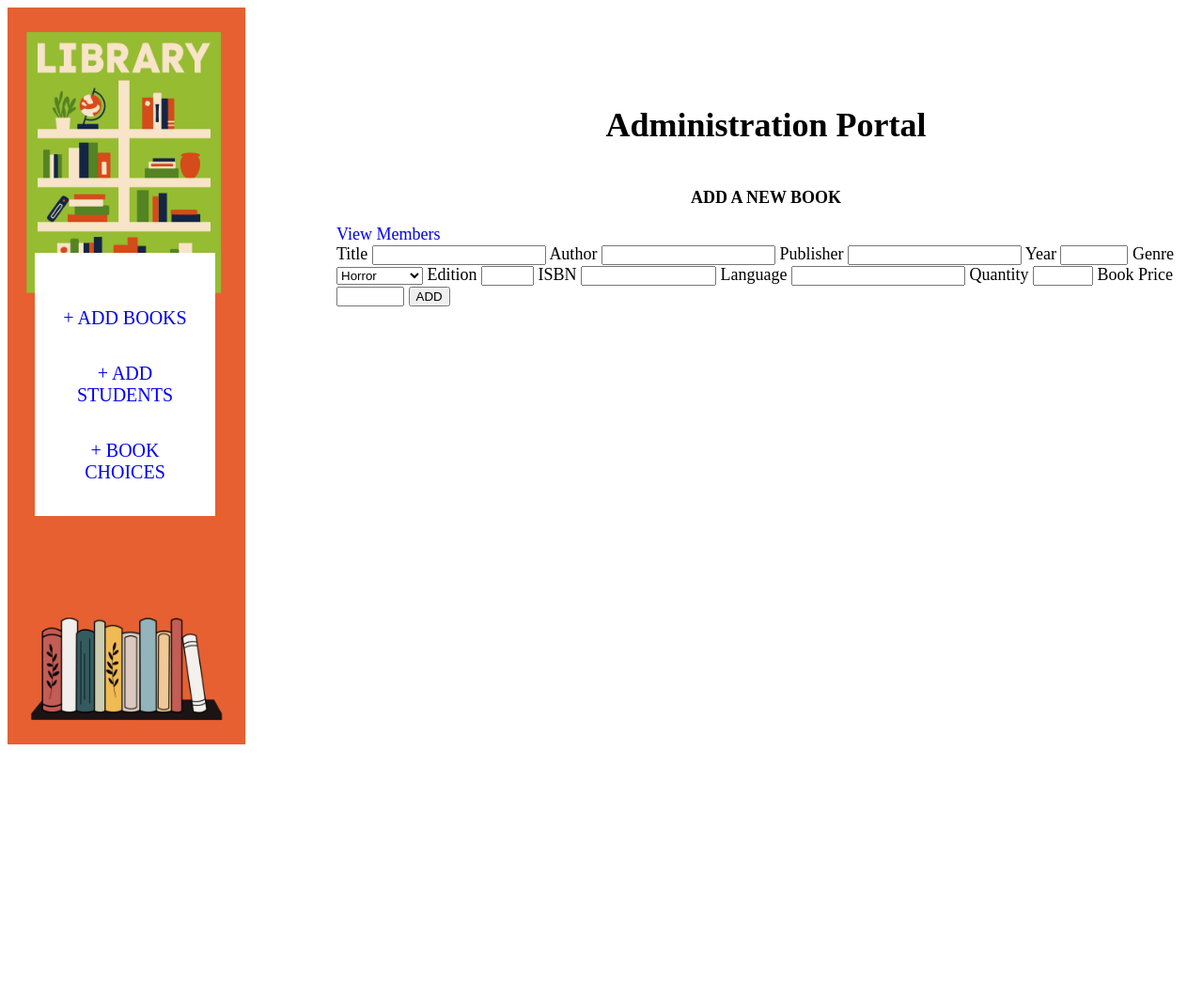
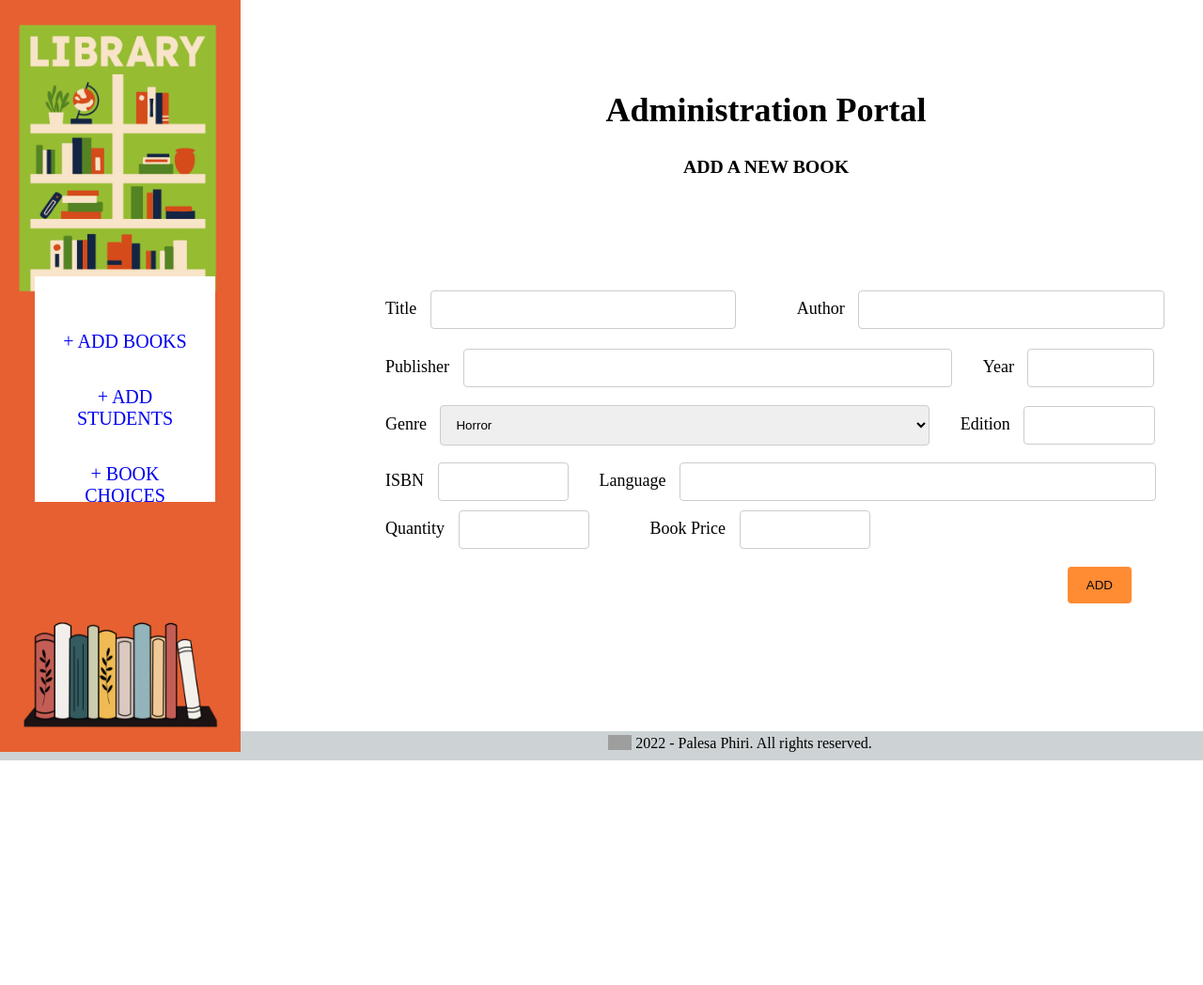
Before and after one commit to Palesa-Joy-Phiri/Library_Authentication_App, a PHP site: page /html/admin.html in a window 1280 px wide. Shown: the whole page at 94% size. After the commit the page ends 809 px from the top, so only its background shows below. Run offline with PHP 8.4, Linux system fonts and the light colour scheme; grey boxes are pictures that could not be loaded.

Commit message:
correction to files in app

```diff
--- a/css/admin.css
+++ b/css/admin.css
@@ -1,4 +1,13 @@
 /* Css for the standard page layout*/
+* {
+    box-sizing: border-box;
+    margin: 0;
+    padding: 0;
+}
+
+form {
+  height: 0%;
+}
 
 img{
   height: 100%;
@@ -15,14 +24,20 @@ a:hover {
   color: black;
 }
 
-h1{
+h1 {
   text-align: center;
+  margin-bottom: -2%;
+}
+
+h2 {
+  text-align: center;
+  font-size: 110%;
 }
 
 .sidebar {
   height: 30%;
   width: 15%;
-    margin-top: 21%;
+  margin-top: 23%;
   position: absolute;
   left: 37;
   top: 0;
@@ -45,6 +60,104 @@ h1{
 
 }
 
+/* Admin Form*/
+
+input[type=text], select, textarea {
+  width: 35%;
+  padding: 12px;
+  border: 1px solid #ccc;
+  border-radius: 4px;
+  margin-left: 10px;
+
+}
+
+.equal {
+  margin-bottom: 10px;
+  margin-top: 120px;
+}
+
+label {
+  margin-left: 60px;
+  display: inline-block;
+ }
+
+.title {
+  margin-bottom: 20px;
+  margin-top: 20px;
+}
+
+#publisher, #genre, #language {
+  width: 56%;
+}
+
+#year {
+  width: 14.5%;
+  padding: 12px;
+  border: 1px solid #ccc;
+  border-radius: 4px;
+  margin-left: 10px;
+}
+
+#edition {
+  width: 15%;
+  padding: 12px;
+  border: 1px solid #ccc;
+  border-radius: 4px;
+  margin-left: 10px;
+}
+
+#language {
+    width: 54.5%;
+
+  }
+
+#isbn, #book_price, #quantity {
+  width: 15%;
+  padding: 12px;
+  border: 1px solid #ccc;
+  border-radius: 4px;
+  margin-left: 10px;
+  margin-top: 10px;
+}
+
+.move {
+  margin-left: 3%;
+}
+
+input[type=submit] {
+  background-color: #ff8b32;
+  color: rgb(6, 6, 6);
+  padding: 12px 20px;
+  border: none;
+  border-radius: 4px;
+  cursor: pointer;
+  margin-left: 84.5%;
+  margin-top: 2%;
+}
+
+footer {
+  text-align: center;
+  text-shadow: 180ch;
+  margin-top: -7.2%;
+  background-color: rgba(201, 208, 210, 0.917);
+  padding-bottom: 0.7%;
+  padding-top: 4px;
+
+}
+
+
+.reserved {
+  margin-left: 25%;
+}
+
+.pic {
+  width: 2%;
+  height: 2%;
+  margin-left: 23%;
+  margin-bottom: -0.2%;
+
+}
+
 /* Css add new books*/
 
 #content {
--- a/html/admin.html
+++ b/html/admin.html
@@ -47,32 +47,31 @@
         <div id="content">
 
 
-            <form action="member_added.php" method="post">
+            <form action="book_choices.html" method="post">
 
-                <div id="header">
+                <h2 id="header">
                     ADD A NEW BOOK
-                </div>
+                </h2>
 
-                <div id="btn_add">
-                    <a href="#">View Members</a>
-                </div>
-
+                <div class="equal">
                     <label for="name"> Title </label>
                     <input type="text" id="title" name="title" maxlength="80">
 
                     <label for="name"> Author </label>
                     <input type="text" id="author" name="author" maxlength="80">
+                </div>
 
+                <div>
+                    <label class="title" for="name"> Publisher </label>
+                    <input class="ent" type="text" id="publisher" name="publisher" maxlength="80">
 
-                <label for="name"> Publisher </label>
-                <input type="text" id="publisher" name="publisher" maxlength="80">
+                    <label class="move" for="name"> Year </label>
+                    <input type="number" id="year" name="year" min="1901" max="2155">
+                </div>
 
-
-                <label for="name"> Year </label>
-                <input type="number" id="year" name="year" min="1901" max="2155">
-
-                <label for="name">Genre</label>
-                <select name="genre" id="genre">
+                <div>
+                    <label class="title" for="name">Genre</label>
+                    <select class="ent" name="genre" id="genre">
 
                         <option value="Horror"> Horror </option>
                         <option value="Thriller"> Thriller </option>
@@ -87,30 +86,39 @@
 
                     </select>
 
-                <label for="name"> Edition</label>
+                    <label class="move" for="name"> Edition</label>
                     <input type="number" id="edition" name="edition" min="1" max="20">
+                </div>
 
-                <label for="name"> ISBN </label>
-                <input type="number" id="isbn" name="isbn" min="1" max="9999999999999">
+                <div>
+                    <label  for="name"> ISBN </label>
+                    <input  type="number" id="isbn" name="isbn" min="1" max="9999999999999">
 
-                <label for="name"> Language </label>
-                <input type="text" id="language" name="language" maxlength="80">
+                    <label class="move" for="name"> Language </label>
+                    <input class="ent" type="text" id="language" name="language" maxlength="80">
+                </div>
 
-                <label for="name"> Quantity </label>
+                <div>
+                    <label  for="name"> Quantity </label>
                     <input type="number" id="quantity" name="quantity" min="1" max="999">
 
-                <label for="name"> Book Price </label>
-                <input type="number" id="book_price" name="book_price" min="1" max="9999">
+                    <label  for="name"> Book Price </label>
+                    <input  type="number" id="book_price" name="book_price" min="1" max="9999">
+                </div>
 
-                <input type="submit" value="ADD" name="submit">
+                <input id="add" type="submit" value="ADD" name="submit">
 
             </form>
 
 
         </div>
 
-        </div>
+    </body>
 
+    <footer class="footer">
 
-    </body>
+            <img class="pic" src="../images/copyright.png">
+            2022 - Palesa Phiri. All rights reserved.
+
+    </footer>
 </html>
```
Also changed, not shown: css/login.css (+8 -10 lines), html/login.html (+5 -3 lines). Lines whose indentation alone changed are shown as unchanged.
